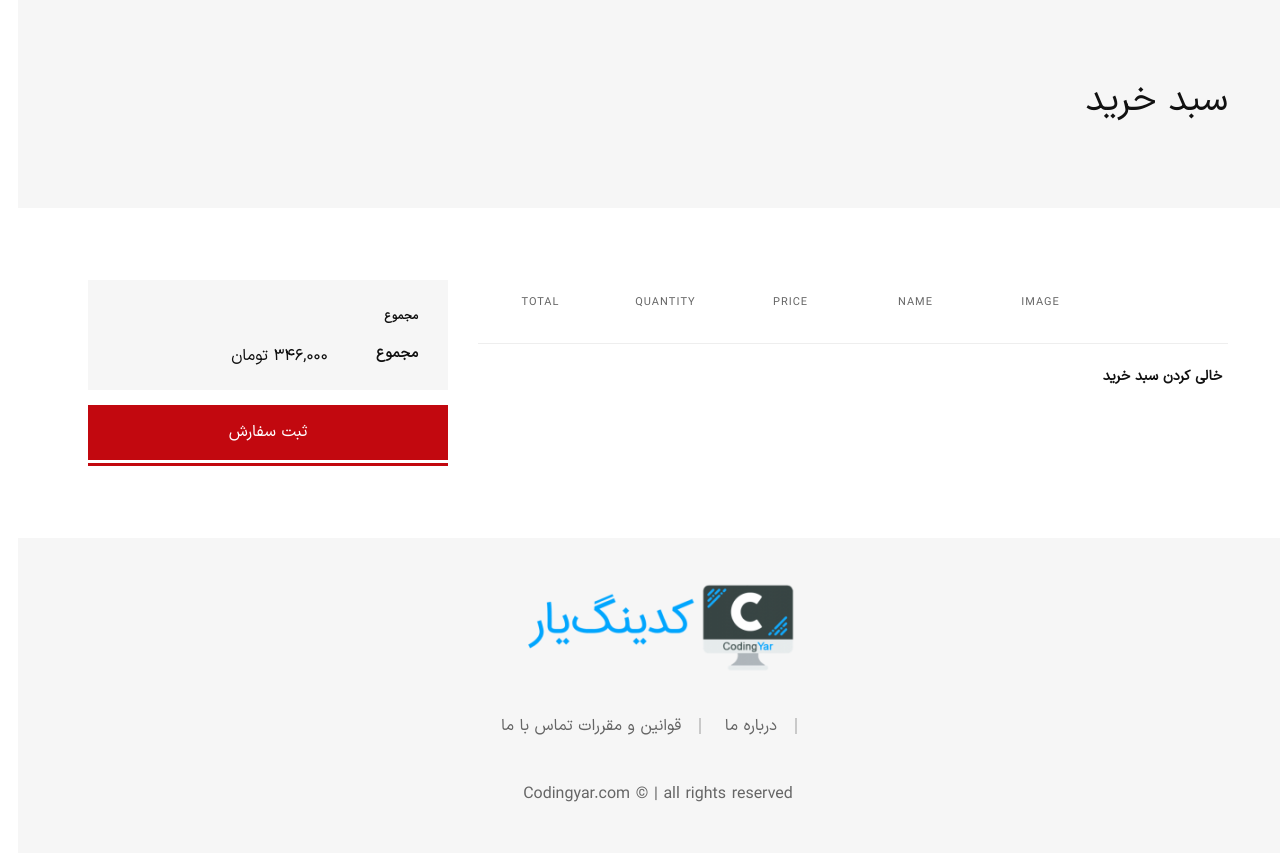
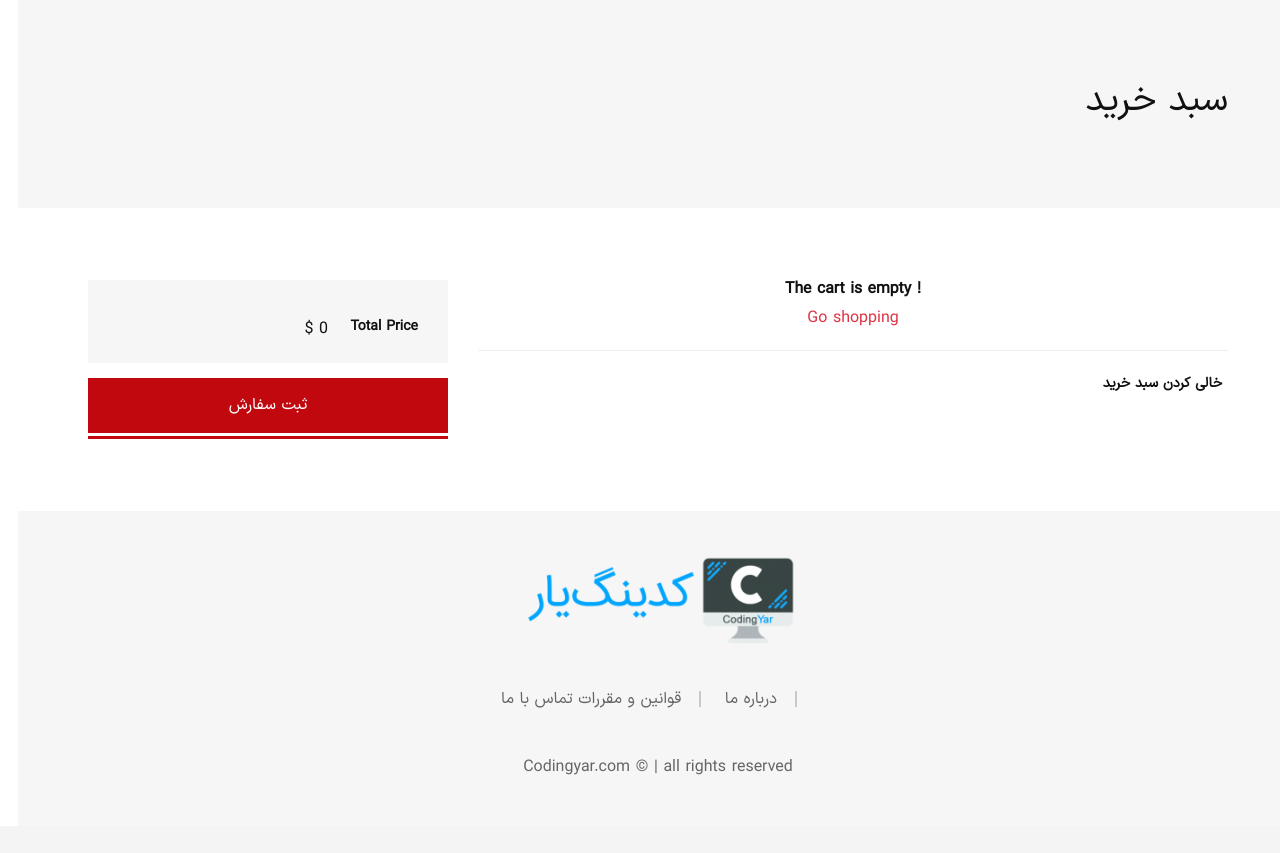
Before and after one commit to Yegansmaili/onlineshop_project, a Django app: page /cart/ in a window 1280 px wide. Shown: the part 104-957 px from the top of the page. After the commit the page ends 879 px from the top, so only its background shows below. Run offline with Django 5.2, Linux system fonts and the light colour scheme; lists and menus that the app fills with data are empty; some libraries are stand-ins or nearby versions; some web fonts are replaced.

Commit message:
working on card

```diff
--- a/cart/cart.py
+++ b/cart/cart.py
@@ -50,6 +50,7 @@ class Cart:
             cart[str(product.id)]['product_obj'] = product
 
         for item in cart.values():
+            item['total_price'] = item['quantity'] * item['product_obj'].price
             yield item
 
     def __len__(self):
@@ -66,10 +67,16 @@ class Cart:
         self.save()
 
     def get_total_price(self):
-        product_ids = self.cart.keys()
-        products = Product.objects.filter(id__in=product_ids)
+        # product_ids = self.cart.keys()
+        # products = Product.objects.filter(id__in=product_ids)
 
-        return sum(product.price for product in products)
+        return sum(item['quantity']*item['product_obj'].price for item in self.cart.values())
+        # total_price = 0
+        #
+        # for item in self.cart.keys():
+        #     total_price += item['quantity'] * item['product_obj'].price
+        #
+        # return total_price
 
     def save(self):
         """
--- a/cart/templates/cart/cart_detail.html
+++ b/cart/templates/cart/cart_detail.html
@@ -28,6 +28,7 @@
                     <div class="col-lg-8 mb-md--50">
                         <div class="row no-gutters">
                             <div class="col-12">
+                                {% if cart %}
                                     <div class="table-content table-responsive">
                                         <table class="table text-center">
                                             <thead>
@@ -43,7 +44,8 @@
                                             <tbody>
                                             {% for item in cart %}
                                                 <tr>
-                                                <td class="product-remove text-left"><a href="{% url 'cart:cart_remove' item.product_obj.pk%}"><i
+                                                    <td class="product-remove text-left"><a
+                                                            href="{% url 'cart:cart_remove' item.product_obj.pk %}"><i
                                                             class="flaticon flaticon-cross"></i></a></td>
                                                     <td class="product-thumbnail text-left">
                                                         <img src="assets/img/products/prod-10-70x88.jpg"
@@ -54,27 +56,34 @@
                                                             <a href="{{ item.product_obj.get_absolute_url }}">{{ item.product_obj.title }}</a>
                                                         </h3>
                                                     </td>
-                                                <td class="product-price">
+                                                    <td class="product-price text-right">
                                                             <span class="product-price-wrapper">
-                                                                <span class="money">{% with item.product_obj.price as myprice %}
-                                                                    {% blocktrans %} {{ myprice }} $
+                                                                <span class="money">{% with item.product_obj.price as pro_price %}
+                                                                    {% blocktrans %} {{ pro_price }} $
                                                                     {% endblocktrans %}{% endwith %}</span>
                                                             </span>
                                                     </td>
-                                            <form method="post" action="{% url 'cart:cart_add' item.product_obj.pk %}">
+
+                                                    <td class="product-quantity">
+                                                        <form method="post"
+                                                              action="{% url 'cart:cart_add' item.product_obj.pk %}">
                                                             {% csrf_token %}
-                                                <td class="product-quantity">
                                                             <div class="quantity">
-                                                        <input type="number" class="quantity-input" name="quantity"
+                                                                <input type="number" class="quantity-input"
+                                                                       name="quantity"
                                                                        id="qty-1" value="{{ item.quantity }}" min="1">
                                                             </div>
                                                             {{ item.pro_update_quantity_form.inplace }}
-                                                    <button type="submit" style="display: inline" class="fa fa-refresh btn-success"></button>
-                                                </td></form>
+                                                            <button type="submit"
+                                                                    class=" btn-danger d-inline"><i
+                                                                    class="fa fa-refresh"></i>{% trans ' Update ' %}
+                                                            </button>
+                                                        </form>
+                                                    </td>
                                                     <td class="product-total-price">
                                                             <span class="product-price-wrapper">
-                                                                <span class="money">{% with item.product_obj.price as myprice %}
-                                                                    {% blocktrans %} {{ myprice }} $
+                                                                <span class="money">{% with item.total_price as total_price %}
+                                                                    {% blocktrans %} {{ total_price }} $
                                                                     {% endblocktrans %}{% endwith %}</span>
                                                             </span>
                                                     </td>
@@ -84,6 +93,11 @@
                                             </tbody>
                                         </table>
                                     </div>
+                                {% else %}
+                                    <div class="text-lg-center ">
+                                    <h3 class="text-lg-center ">{% trans '! The cart is empty ' %}</h3>
+                                    <a href="{% url 'product_list' %}" class="text-danger">{% trans 'Go shopping' %}</a></div>
+                                {% endif %}
                             </div>
                         </div>
                         <div class="row no-gutters border-top pt--20 mt--20">
@@ -95,14 +109,17 @@
                     <div class="col-lg-4">
                         <div class="cart-collaterals">
                             <div class="cart-totals">
-                                <h5 class="font-size-14 font-bold mb--15">مجموع</h5>
+                                {#                                <h5 class="font-size-14 font-bold mb--15">مجموع</h5>#}
                                 <div class="cart-calculator">
                                     <div class="cart-calculator__item">
                                         <div class="cart-calculator__item--head">
-                                            <span>مجموع</span>
+                                            <span>{% trans 'Total price' %}</span>
                                         </div>
                                         <div class="cart-calculator__item--value">
-                                            <span>۳۴۶,۰۰۰ تومان</span>
+                                            <span>{% with cart.get_total_price as total %}
+                                                {% blocktrans %}{{ total }} $ {% endblocktrans %}
+                                            {% endwith %}
+                                            </span>
                                         </div>
                                     </div>
                                     {#                                        <div class="cart-calculator__item order-total">#}
```
Also changed, not shown: cart/locale/fa/LC_MESSAGES/django.po, 1 other file. Lines whose indentation alone changed are shown as unchanged.
